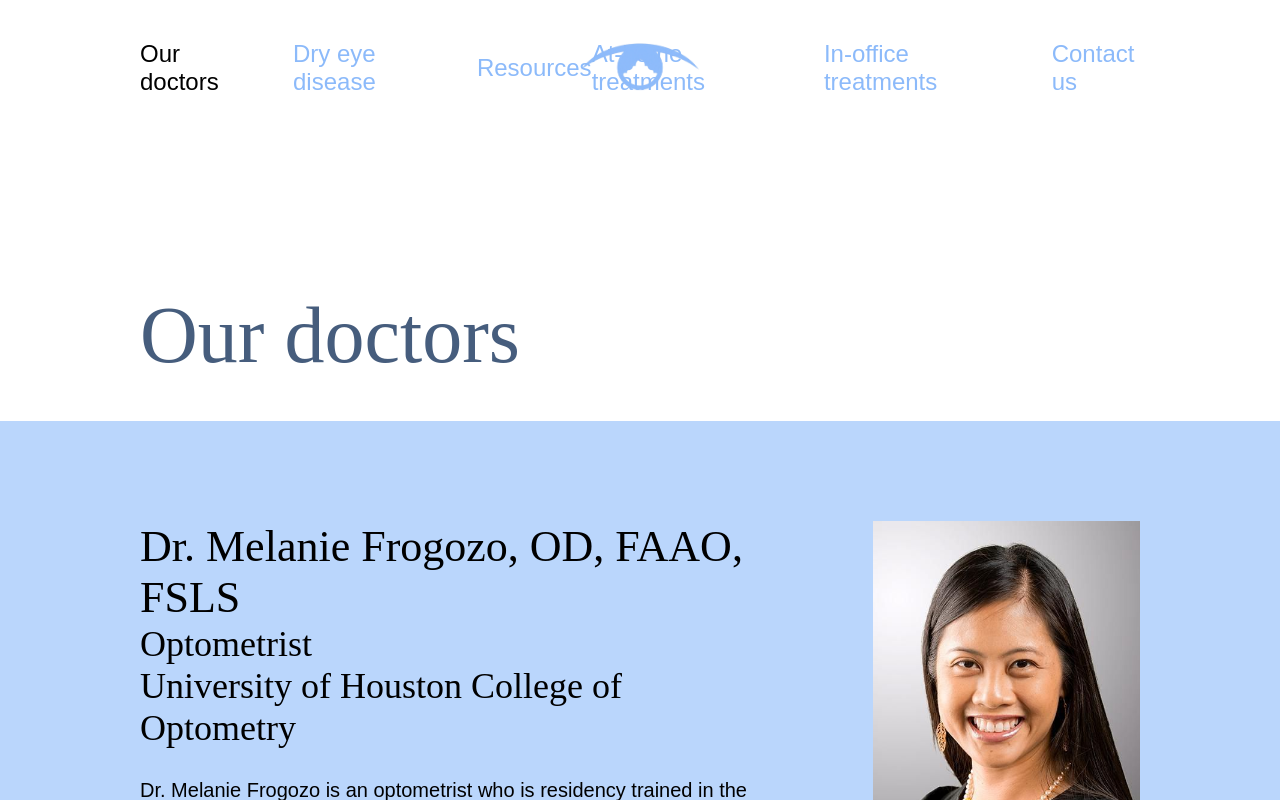
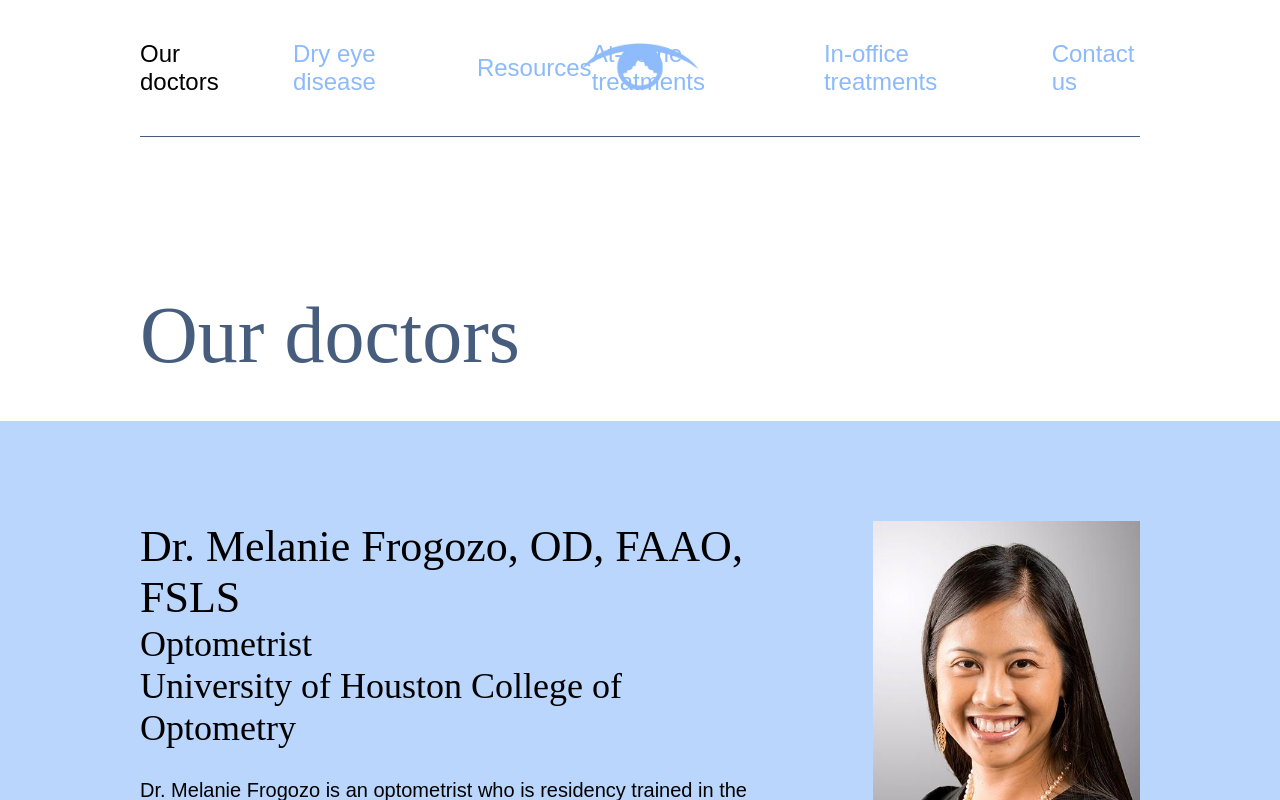
Before and after one commit to kathyhahahahoang/dry-eye-center, a React (Vite) app: page /doctors in a window 1280 px wide. Shown: the top 800 px of the page. Built offline with nearby package versions, Linux system fonts and the light colour scheme; a web font is replaced by a local one.

Commit message:
Add border bottom to Nav

```diff
--- a/src/ui/Nav.module.scss
+++ b/src/ui/Nav.module.scss
@@ -1,6 +1,7 @@
 .container {
   width: 100vw;
-  padding: 4rem 14rem;
+  padding: 4rem 14rem 0 14rem;
+  margin: 0 auto;
   position: fixed;
   z-index: 200;
   background-color: white;
@@ -11,6 +12,8 @@
   display: flex;
   align-items: center;
   position: relative;
+  padding-bottom: 4rem;
+  border-bottom: 1px solid var(--color-blue-dark);
 
   li {
     font-size: var(--font-xl);
```
